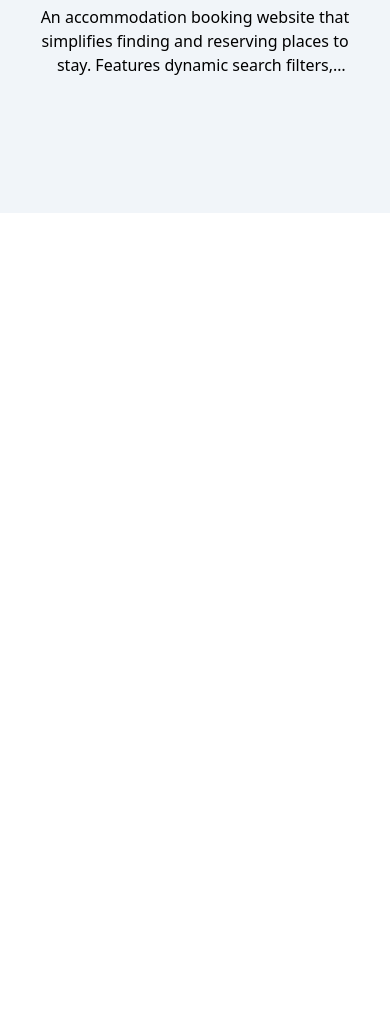
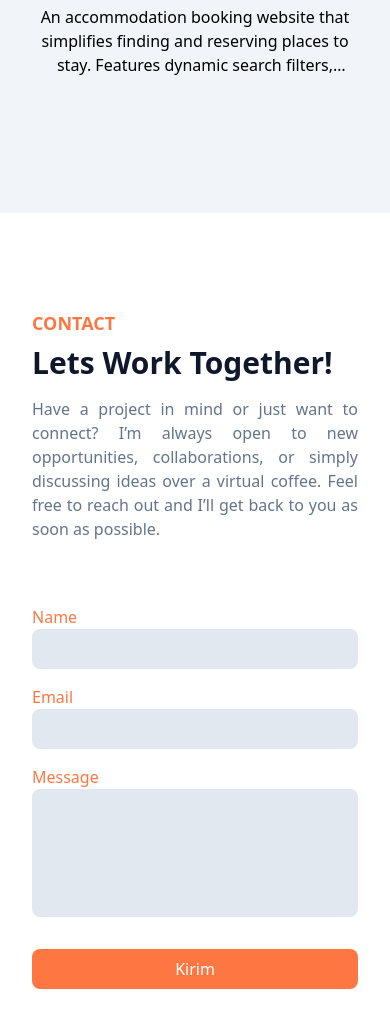
Before and after one commit to YosuammWowor/web-portfolio-tailwindcss, a website: page index.html in a window 390 px wide. Shown: the part 3734-4761 px from the top of the page. Before the commit the page ends 3947 px from the top, so only its background shows below. Drawn offline with Linux system fonts and the light colour scheme.

Commit message:
add: contact section, headlines & responsive

```diff
--- a/index.html
+++ b/index.html
@@ -378,6 +378,80 @@
     </section>
     <!-- Project Section End -->
 
+    <!-- Contact Section Start -->
+    <section id="contact" class="pt-24 pb-24">
+      <div class="container">
+        <div class="w-full px-4 mb-16 md:text-center md:w-10/12 mx-auto">
+          <h2 class="font-bold text-primary text-lg uppercase md:text-xl mb-2">
+            Contact
+          </h2>
+          <h3 class="font-bold text-dark text-3xl md:text-4xl lg:text-5xl mb-4">
+            Lets Work Together!
+          </h3>
+          <p class="font-medium text-secondary text-base text-justify">
+            Have a project in mind or just want to connect? I’m always open to
+            new opportunities, collaborations, or simply discussing ideas over a
+            virtual coffee. Feel free to reach out and I’ll get back to you as
+            soon as possible.
+          </p>
+        </div>
+
+        <div class="w-full px-4 md:w-10/12 mx-auto">
+          <form>
+            <!-- Name -->
+            <div class="w-full mb-4">
+              <label
+                for="name"
+                class="font-medium text-primary text-base lg:text-lg"
+                >Name</label
+              >
+              <input
+                id="name"
+                type="text"
+                class="block w-full p-2 bg-slate-200 text-dark rounded-lg"
+              />
+            </div>
+
+            <!-- Email -->
+            <div class="w-full mb-4">
+              <label
+                for="email"
+                class="font-medium text-primary text-base lg:text-lg"
+                >Email</label
+              >
+              <input
+                id="email"
+                type="email"
+                class="block w-full p-2 bg-slate-200 text-dark rounded-lg"
+              />
+            </div>
+
+            <!-- Pesan -->
+            <div class="w-full mb-8">
+              <label
+                for="message"
+                class="font-medium text-primary text-base lg:text-lg"
+                >Message</label
+              >
+              <textarea
+                id="email"
+                type="email"
+                class="block w-full p-2 h-32 bg-slate-200 text-dark rounded-lg resize-none"
+              ></textarea>
+            </div>
+
+            <button
+              type="button"
+              class="w-full text-white bg-primary text-base py-2 rounded-lg"
+            >
+              Kirim
+            </button>
+          </form>
+        </div>
+      </div>
+    </section>
+    <!-- Contact Section End -->
+
     <script src="src/script.js"></script>
   </body>
 </html>
```
Also changed, not shown: src/output.css.
